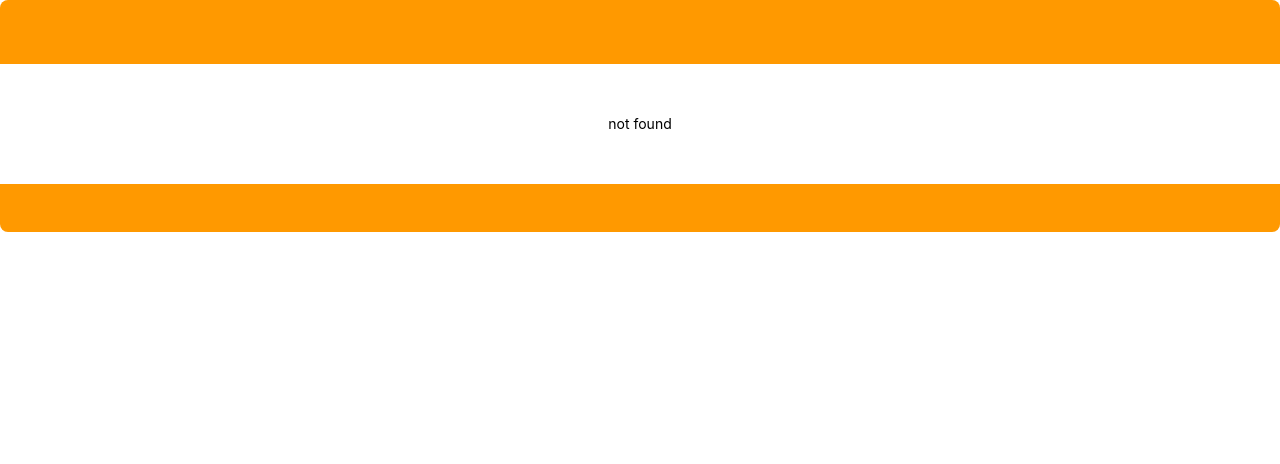
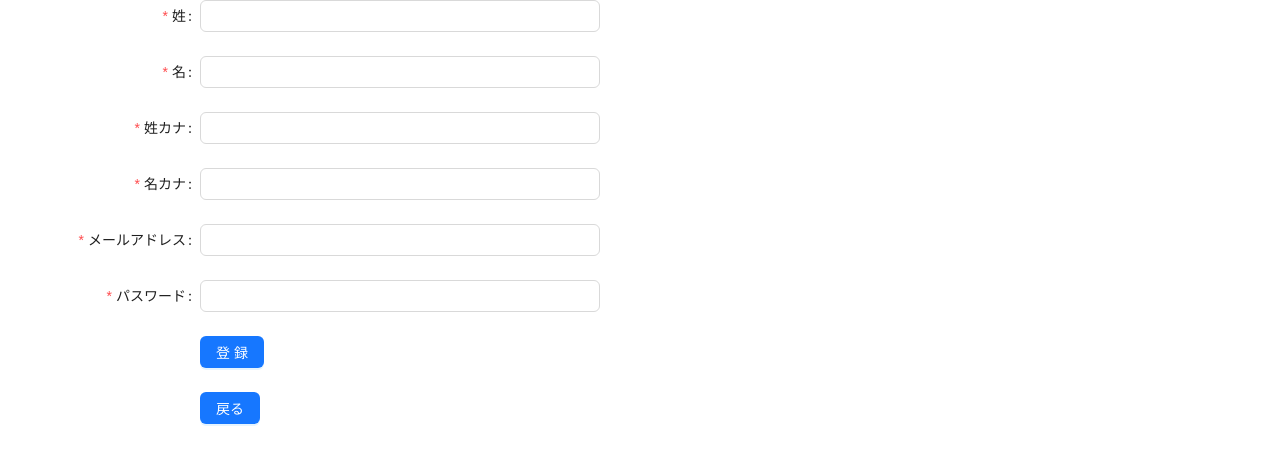
Before and after one commit to KokiYoshikawa/go_api, a React (Create React App) app in the folder front/app/: page /app/user/create in a window 1280 px wide. Before the commit this address had no page. Shown: the top 464 px of the page. Built offline with nearby package versions, Linux system fonts and the light colour scheme.

Commit message:
アプリからのユーザ登録

```diff
--- a/front/app/src/App.tsx
+++ b/front/app/src/App.tsx
@@ -4,6 +4,8 @@ import {
   Route,
   } from "react-router-dom";
 import AppHome from './components/AppHome';
+import AppUserCreate from './components/App/User/Create';
+import AppComplete from './components/App/User/Complete';
 import AdminHome from './components/AdminHome';
 import UserDetail from './components/User/Detail';
 import UserList from './components/User/List';
@@ -33,7 +35,9 @@ const App = () => {
         <PersistGate loading={null} persistor={persistor}>
           <Router>
             <Routes>
-              <Route path="/" element={<AppHome />} />
+              <Route path="/app" element={<AppHome />} />
+              <Route path="/app/user/create" element={<AppUserCreate />} />
+              <Route path="/app/user/complete" element={<AppComplete/>} />
               <Route path="/admin" element={<AdminHome />} />
               <Route path="/user/:id" element={<LoginCheck><UserDetail/></LoginCheck>} />
               <Route path="/user/list" element={<LoginCheck><UserList/></LoginCheck>} />
--- /dev/null
+++ b/front/app/src/components/App/User/Complete.tsx
@@ -0,0 +1,40 @@
+import { useState } from "react"
+import { useLocation, useNavigate } from "react-router-dom"
+import { Button } from 'antd'
+import {timer} from "../../Common/Timer"
+import DefaultLayout from '../../Common/Layout';
+
+const AppUserComplete = () => {
+  const { state } = useLocation()
+  const navigate = useNavigate();
+  const [countTime, setCountTime] = useState<number>(5)
+
+  timer(countTime, setCountTime)
+
+  if (countTime === 0) {
+    navigate("/app")
+  }
+
+  return (
+    <>
+      <DefaultLayout>
+        <label>登録が完了しました。</label>
+        <label>姓：{state.firstName}</label>
+        <label>名：{state.lastName}</label>
+        <label>姓カナ：{state.firstNameKana}</label>
+        <label>名カナ：{state.lastNameKana}</label>
+        <label>メールアドレス：{state.mailAddress}</label>
+        <label>パスワード{state.passWord}</label>
+
+        <div>
+          <label>あと{countTime}秒でホーム画面に戻ります。</label>
+        </div>
+
+        <Button type="primary" onClick={()=>{navigate(`/app`)}}>
+          戻る
+        </Button>
+      </DefaultLayout>
+    </>
+  );
+}
+export default AppUserComplete;
--- /dev/null
+++ b/front/app/src/components/App/User/Create.tsx
@@ -0,0 +1,135 @@
+import { useNavigate } from 'react-router-dom'
+import { Form, Input, Button, message } from 'antd'
+import axios from "axios";
+
+type UserForm = {
+  firstName: string;
+  lastName: string;
+  firstNameKana: string;
+  lastNameKana: string;
+  mailAddress: string;
+  passWord: string;
+}
+
+const AppUserCreate = () => {
+  const navigate = useNavigate();
+  const [messageApi, contextHolder] = message.useMessage();
+  const onFinish = (values: UserForm) => {
+    axios.post("http://localhost:8000/go_api/user/create", {
+      firstName: values.firstName,
+      lastName: values.lastName,
+      firstNameKana: values.firstNameKana,
+      lastNameKana: values.lastNameKana,
+      mailAddress: values.mailAddress,
+      passWord: values.passWord
+    },)
+    .then(function (response) {
+      if (response.status === 201) {
+        navigate("/app/user/complete", { state: values })
+      } else {
+        failure()
+      }
+    })
+    .catch(function (error) {
+      failure()
+    });
+  }
+
+  const failure = () => {
+    messageApi.open({
+      type: 'error',
+      content: '登録に失敗しました。時間を置いて再度お試しください。',
+    });
+  };
+
+  return (
+    <>
+      {contextHolder}
+      <Form
+        labelCol={{ span: 8 }}
+        wrapperCol={{ span: 16 }}
+        style={{ maxWidth: 600 }}
+        onFinish={onFinish}
+
+      >
+        <Form.Item
+          label="姓"
+          name="firstName"
+          rules={[
+            { required: true, message: "姓は入力必須です！" },
+            { min: 1, max: 50, message: "1文字〜50文字で入力してください" }
+          ]}
+        >
+          <Input />
+        </Form.Item>
+        <Form.Item
+          label="名"
+          name="lastName"
+          rules={[
+            { required: true, message: "名は入力必須です！" },
+            { min: 1, max: 50, message: "1文字〜50文字で入力してください" }
+          ]}
+        >
+          <Input />
+        </Form.Item>
+        <Form.Item
+          label="姓カナ"
+          name="firstNameKana"
+          rules={[
+            { required: true, message: "姓カナは入力必須です！" },
+            { min: 1, max: 50, message: "1文字〜50文字で入力してください" },
+            { pattern: /^[ァ-ヴ]+$/, message: "全角カナ文字で入力してください" }
+          ]}
+        >
+          <Input />
+        </Form.Item>
+        <Form.Item
+          label="名カナ"
+          name="lastNameKana"
+          rules={[
+            {required: true, message: "名カナは入力必須です！"},
+            { min: 1, max: 50, message: "1文字〜50文字で入力してください" },
+            { pattern: /^[ァ-ヴ]+$/, message: "全角カナ文字で入力してください" }
+          ]}
+        >
+          <Input />
+        </Form.Item>
+        <Form.Item
+          label="メールアドレス"
+          name="mailAddress"
+          rules={[
+            {required: true, message: "メールアドレスは入力必須です！"},
+            { min: 1, max: 100, message: "1文字〜100文字で入力してください" },
+            { pattern: /^[a-zA-Z0-9_+-]+(.[a-zA-Z0-9_+-]+)*@([a-zA-Z0-9][a-zA-Z0-9-]*[a-zA-Z0-9]*\.)+[a-zA-Z]{2,}$/, message:"入力規則に反した文字です"}
+          ]}
+        >
+          <Input />
+        </Form.Item>
+        <Form.Item
+          label="パスワード"
+          name="passWord"
+          rules={[
+            {required: true, message: "パスワードは入力必須です！"},
+            { min: 8, max: 50, message: "8文字〜50文字で入力してください" },
+            { pattern: /^[a-zA-Z0-9!-/:-@¥[-`{-~]*$/, message:"半角英数字で記入してください"}
+          ]}
+        >
+          <Input />
+        </Form.Item>
+        <Form.Item wrapperCol={{ offset: 8, span: 16 }}>
+          <Button type="primary" htmlType="submit">
+            登録
+          </Button>
+        </Form.Item>
+
+        <Form.Item wrapperCol={{ offset: 8, span: 16 }}>
+          <Button type="primary" onClick={()=>{navigate(`/app`)}}>
+            戻る
+          </Button>
+        </Form.Item>
+      </Form>
+    </>
+  );
+}
+
+export default AppUserCreate;
--- a/front/app/src/components/AppHome.tsx
+++ b/front/app/src/components/AppHome.tsx
@@ -1,7 +1,12 @@
+import { Button } from 'antd';
+
 const AppHome = () => {
   return (
     <>
       app名にようこそ！ <br/>
+      <Button href={'/app/user/create'}>
+        ユーザ登録
+      </Button>
     </>
   );
 }
```
